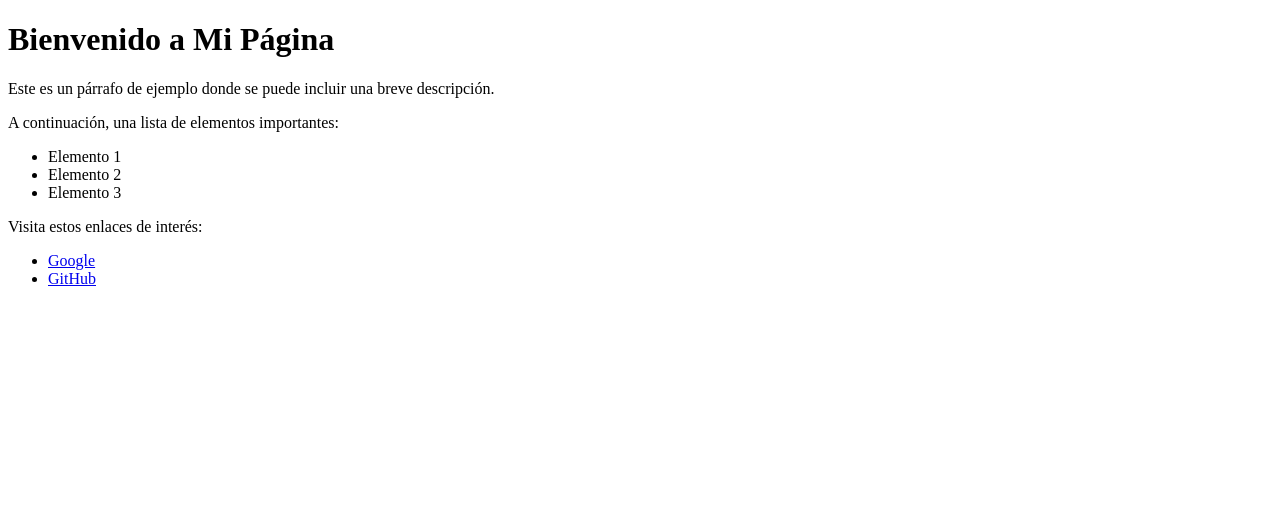
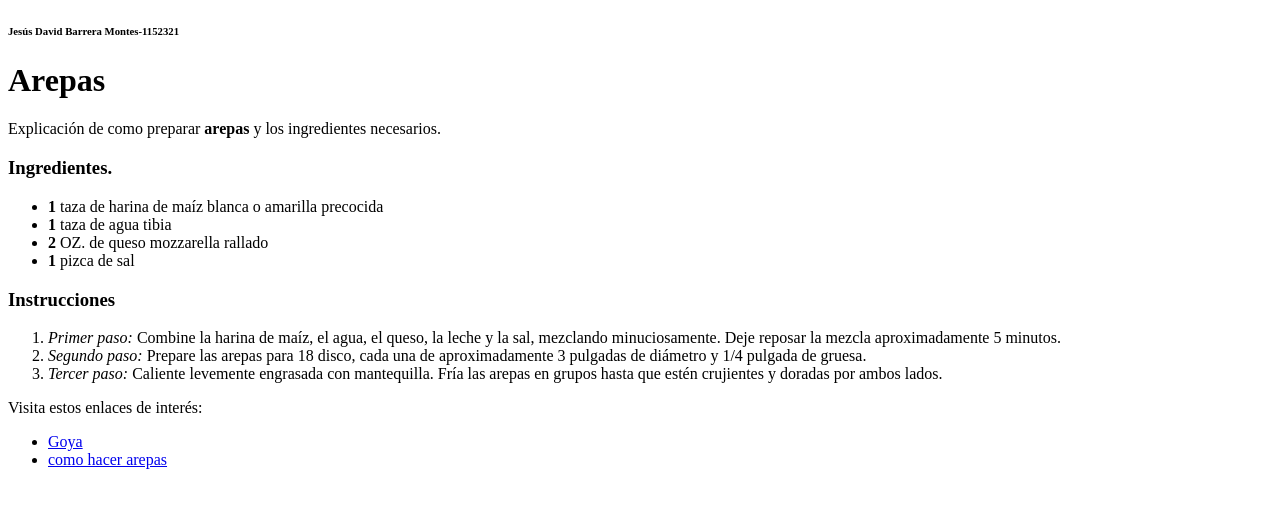
Before and after one commit to jesusb26/Taller-HTML-y-CSS-1, a plain HTML site: page index.html in a window 1280 px wide. Drawn offline with Linux system fonts and the light colour scheme.

Commit message:
Update index.html

```diff
--- a/index.html
+++ b/index.html
@@ -3,29 +3,40 @@
 <head>
     <meta charset="UTF-8">
     <meta name="viewport" content="width=device-width, initial-scale=1.0">
-    <title>Mi</title>
+    <title>1152321</title>
 </head>
 <body>
     <header>
-        <h1>Bienvenido a Mi Página</h1>
+        <h6>Jesús David Barrera Montes-1152321</h6>
+        <h1>Arepas</h1>
     </header>
 
     <section>
-        <p>Este es un párrafo de ejemplo donde se puede incluir una breve descripción.</p>
-        <p>A continuación, una lista de elementos importantes:</p>
+        <p>Explicación de como preparar <strong>arepas</strong> y los ingredientes necesarios.</p>
+
+        <h3>Ingredientes.</h3>
 
         <ul>
-            <li>Elemento 1</li>
-            <li>Elemento 2</li>
-            <li>Elemento 3</li>
+            <li><strong>1</strong> taza de harina de maíz blanca o amarilla precocida</li>
+            <li><strong>1</strong> taza de agua tibia</li>
+            <li><strong>2</strong> OZ. de queso mozzarella rallado</li>
+            <li><strong>1</strong> pizca de sal</li>
         </ul>
+        <h3>Instrucciones</h3>
+
+        <ol>
+            <li><em>Primer paso:</em> Combine la harina de maíz, el agua, el queso, la leche y la sal, mezclando minuciosamente. Deje reposar la mezcla aproximadamente 5 minutos.</li>
+            <li><em>Segundo paso:</em> Prepare las arepas para 18 disco, cada una de aproximadamente 3 pulgadas de diámetro y 1/4 pulgada de gruesa.</li>
+             <li><em>Tercer paso:</em> Caliente levemente engrasada con mantequilla. Fría las arepas en grupos hasta que estén crujientes y doradas por ambos lados.</li>
+        </ol>
+
     </section>
 
     <footer>
         <p>Visita estos enlaces de interés:</p>
         <ul>
-            <li><a href="https://www.google.com" target="_blank">Google</a></li>
-            <li><a href="https://www.github.com" target="_blank">GitHub</a></li>
+            <li><a href="https://www.goya.com/es/recipes/arepas" target="_blank">Goya</a></li>
+            <li><a href="https://www.youtube.com/watch?v=gofd9jFHLgc" target="_blank">como hacer arepas</a></li>
         </ul>
     </footer>
 </body>
```
